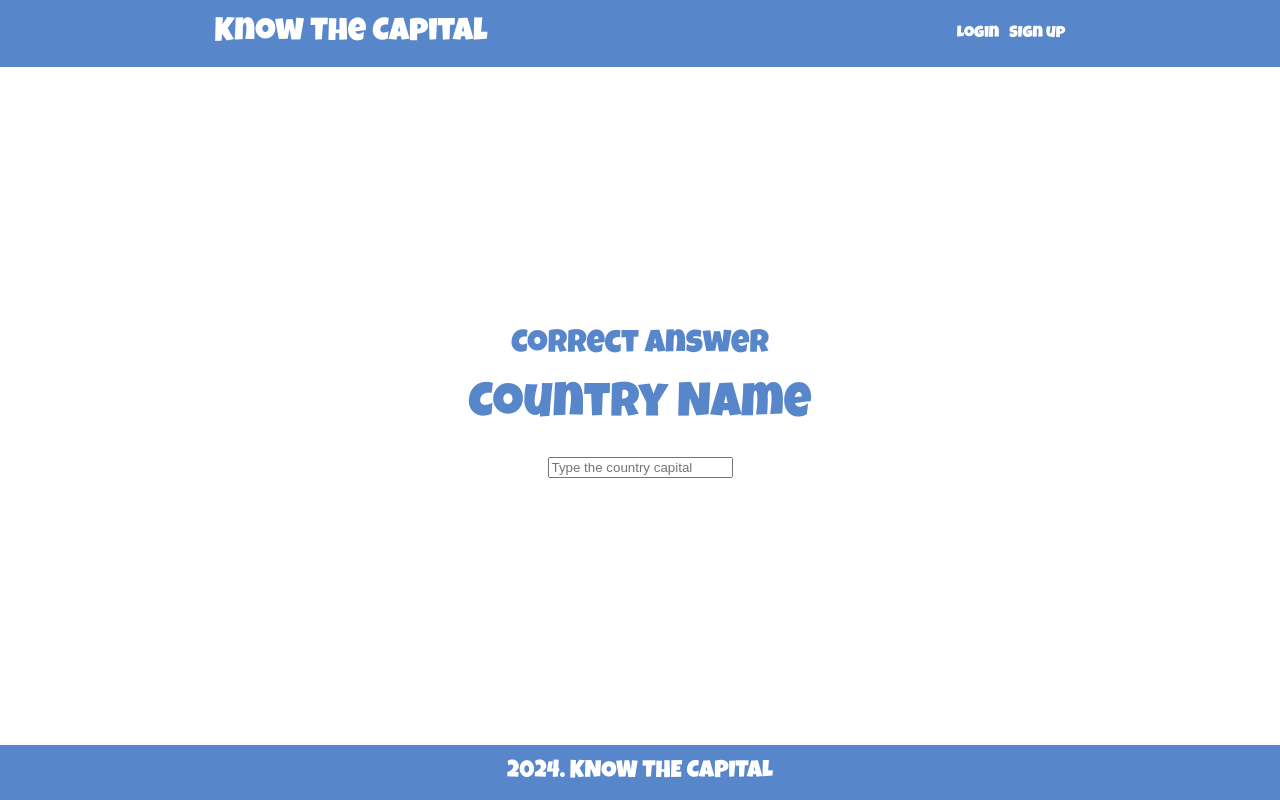
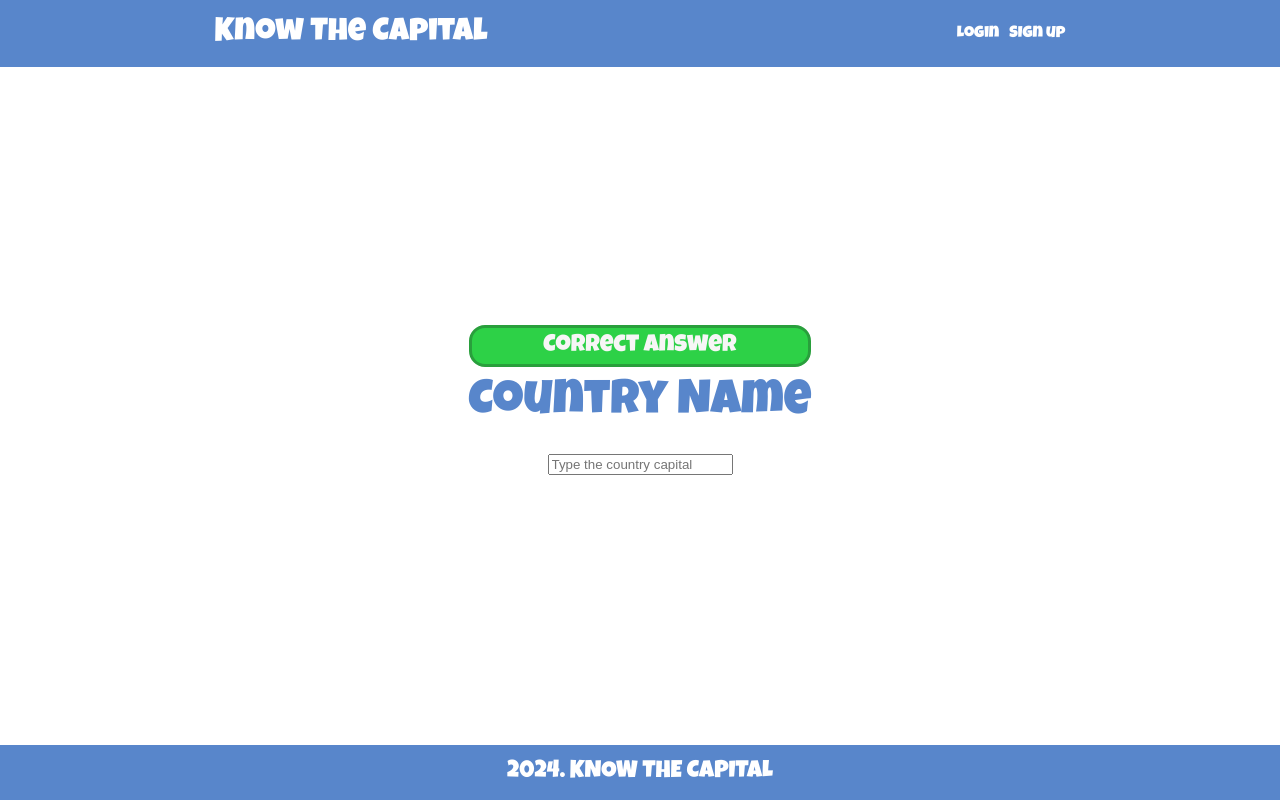
Before and after one commit to AlexNikolov2/Web-Dev-Bootcamp-Udemy, a React (Vite) app in the folder know-your-capital/front/: page /game/play-mode in a window 1280 px wide. Both pictures are taken after a click on the button "Start". Built offline with nearby package versions, Linux system fonts and the light colour scheme.

Commit message:
2: added conditional styling

```diff
--- a/know-your-capital/front/package.json
+++ b/know-your-capital/front/package.json
@@ -17,7 +17,8 @@
     "react": "^18.3.1",
     "react-dom": "^18.3.1",
     "react-router": "^6.27.0",
-    "react-router-dom": "^6.27.0"
+    "react-router-dom": "^6.27.0",
+    "styled-components": "^6.1.14"
   },
   "devDependencies": {
     "@eslint/js": "^9.9.0",
--- a/know-your-capital/front/src/pages/game/PlayMode/Country/Country.jsx
+++ b/know-your-capital/front/src/pages/game/PlayMode/Country/Country.jsx
@@ -1,11 +1,13 @@
+import { Result } from "./Result";
+
 export const Country = () => {
     let isCorrect = true;
 
     return (
         <section className="play-mode" id="play-mode">
-            <section className="result">
+            <Result className="result" isCorrect={isCorrect}>
                 {isCorrect ? "Correct answer" : "Incorrect answer!"}
-            </section>
+            </Result>
             <section className="country">
                 {/*<img src="flag.jpg" alt="Country Flag" />*/}
                 <h2>Country Name</h2>
--- /dev/null
+++ b/know-your-capital/front/src/pages/game/PlayMode/Country/Result.jsx
@@ -0,0 +1,9 @@
+import styled from 'styled-components';
+
+export const Result = styled.section`
+    color: var(--secondary);
+    font-size: 1.5rem;
+    background-color: ${(isCorrect) => isCorrect ? 'var(--correct)' : 'var(--incorrect)'};
+    border: 3px solid ${(isCorrect) => isCorrect ? 'var(--correct-darker)' : 'var(--incorredct-darker)'};
+    border-radius: 16px;
+`
```
Also changed, not shown: 1 other file (tests, documents, lock files or other folders).
